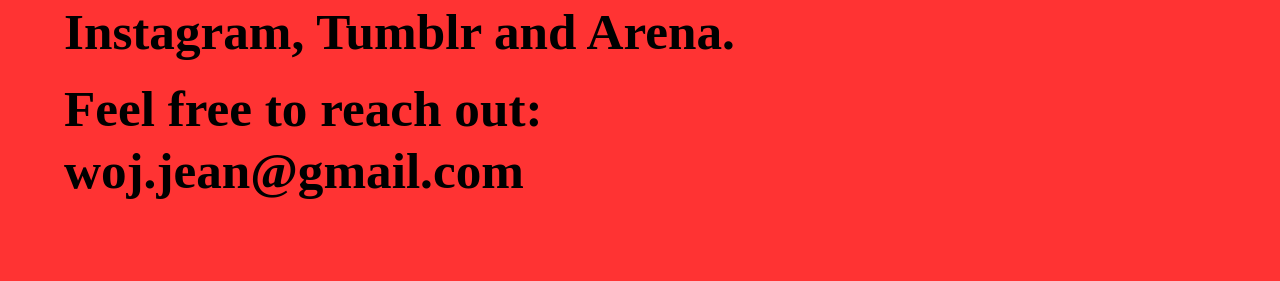
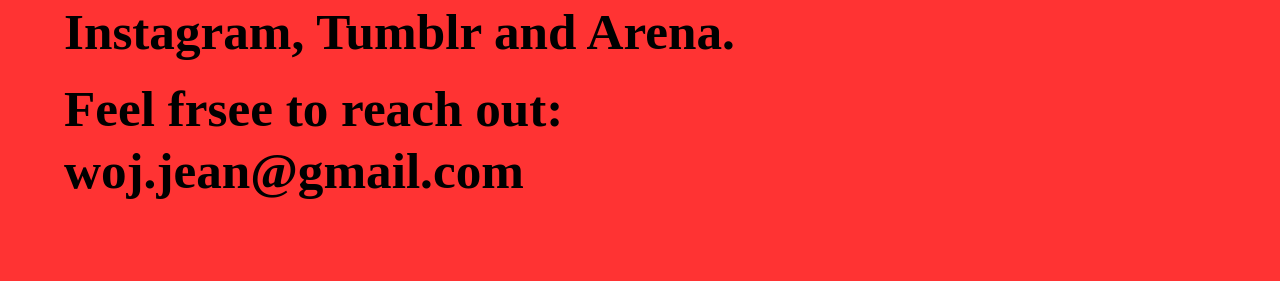
Before and after one commit to rnmp/jeans-dope-site, a Jekyll site: the page built from index.md, in a window 1280 px wide. Shown: the part 309-590 px from the top of the page. Built offline with Jekyll 4.4.1, drawn with Linux system fonts in a browser that asks for light colours; some web fonts are replaced.

Commit message:
Updated Index

```diff
--- a/index.md
+++ b/index.md
@@ -7,4 +7,4 @@
 Hi, my name is Jean Wojciechowski,<br /> I’m a Brazilian graphic designer with special interest in visual branding and type design.
 You can check my work below. I’m also on <a href="{{ site.links.behance }}">Behance</a>, <a href="{{ site.links.instagram }}">Instagram</a>, <a href="{{ site.links.tumblr }}">Tumblr</a> and <a href="{{ site.links.arena }}">Arena</a>.
 
-<p>Feel free to reach out:<br /><a href="mailto:woj.jean@gmail.com">woj.jean@gmail.com</a></p>
+<p>Feel frsee to reach out: <br /><a href="mailto:woj.jean@gmail.com"> woj.jean@gmail.com</a></p>
```
